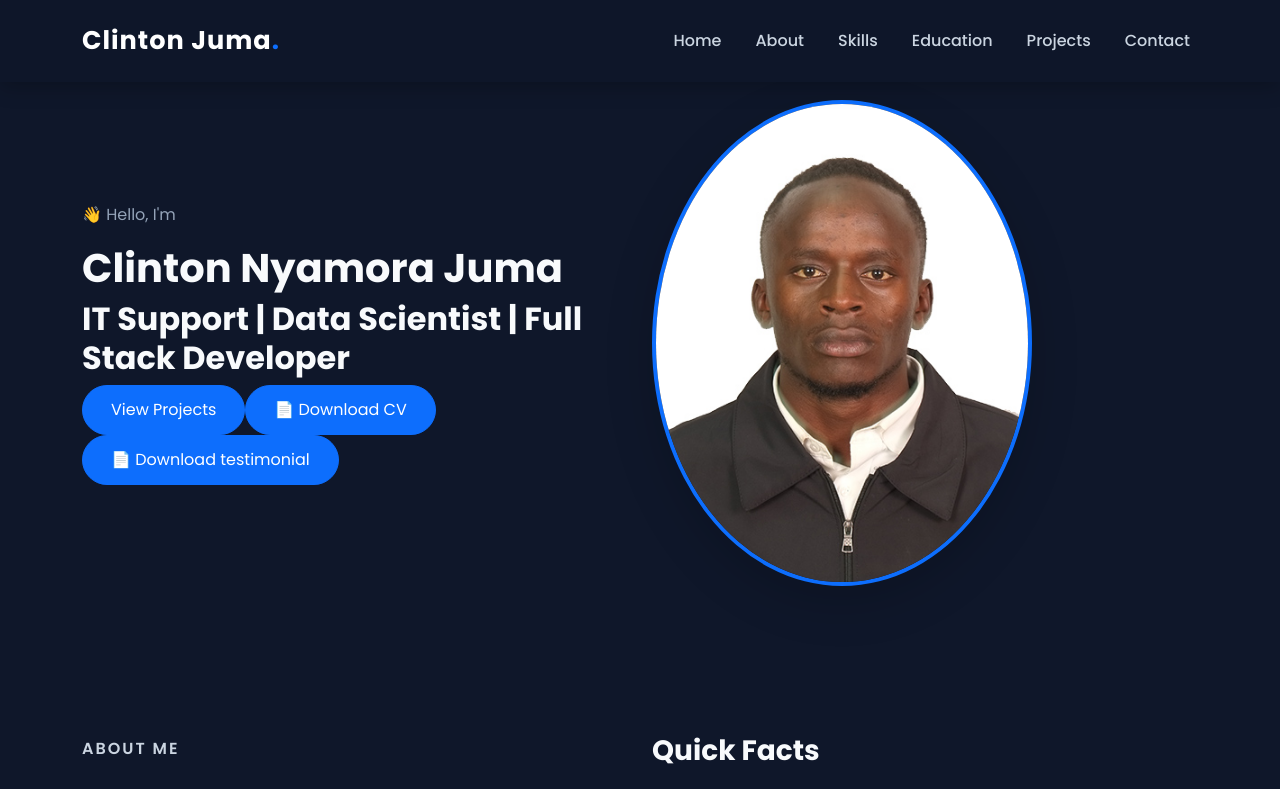
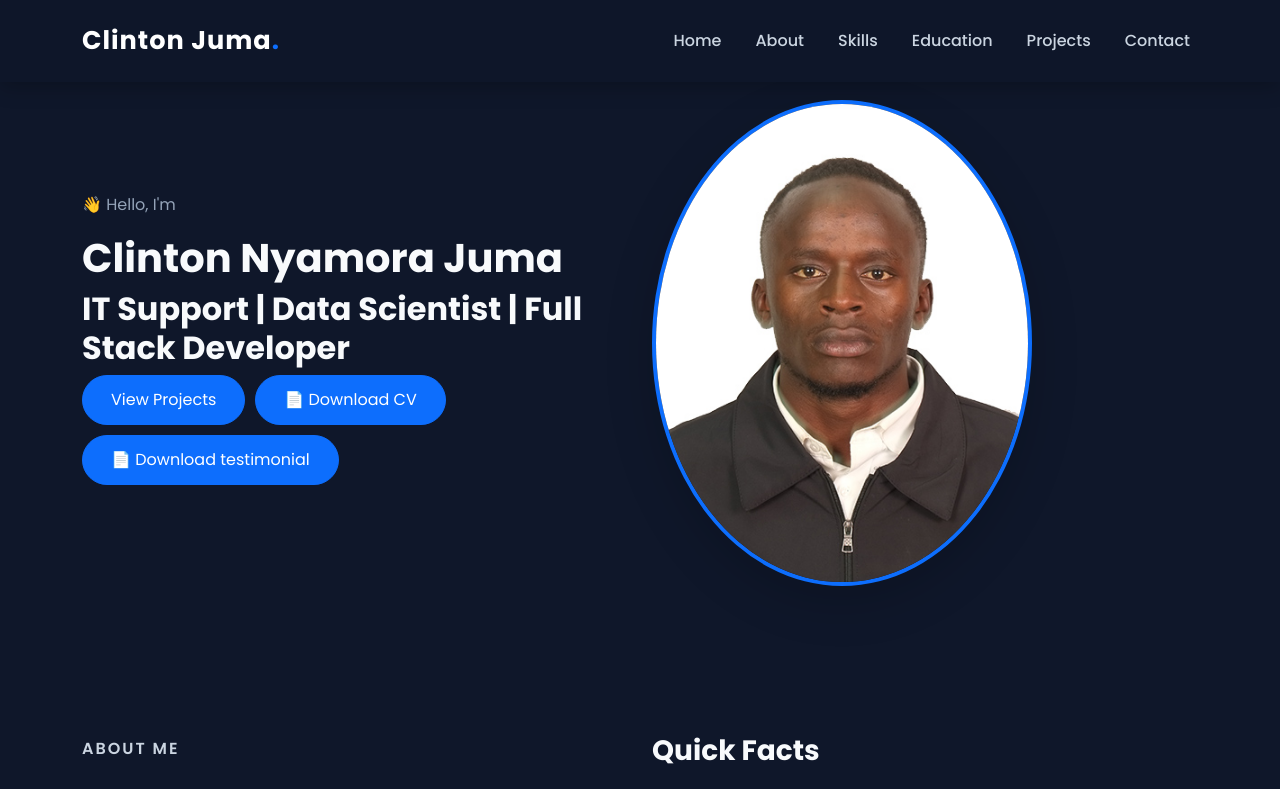
Before and after one commit to ClintonJuma/Dev, a React (Vite) app in the folder clinton-portfolio/: page / in a window 1280 px wide. Shown: the top 789 px of the page. Built offline with nearby package versions, Linux system fonts and the light colour scheme; no server answers.

Commit message:
Fix recommendation download and button spacing

```diff
--- a/clinton-portfolio/src/components/Hero.jsx
+++ b/clinton-portfolio/src/components/Hero.jsx
@@ -40,7 +40,7 @@ function Hero() {
               </a>
 
               <a
-                href="/Recommendation.pdf.pdf"
+                href="/Recommendation.pdf"
                 download
                 className="btn btn-primary hero-btn"
               >
--- a/clinton-portfolio/src/styles/Hero.css
+++ b/clinton-portfolio/src/styles/Hero.css
@@ -22,6 +22,8 @@
     border-radius:30px;
     padding:12px 28px;
     transition:.3s;
+    margin-right:10px;
+    margin-bottom:10px
 }
 
 .hero-btn:hover{
```
